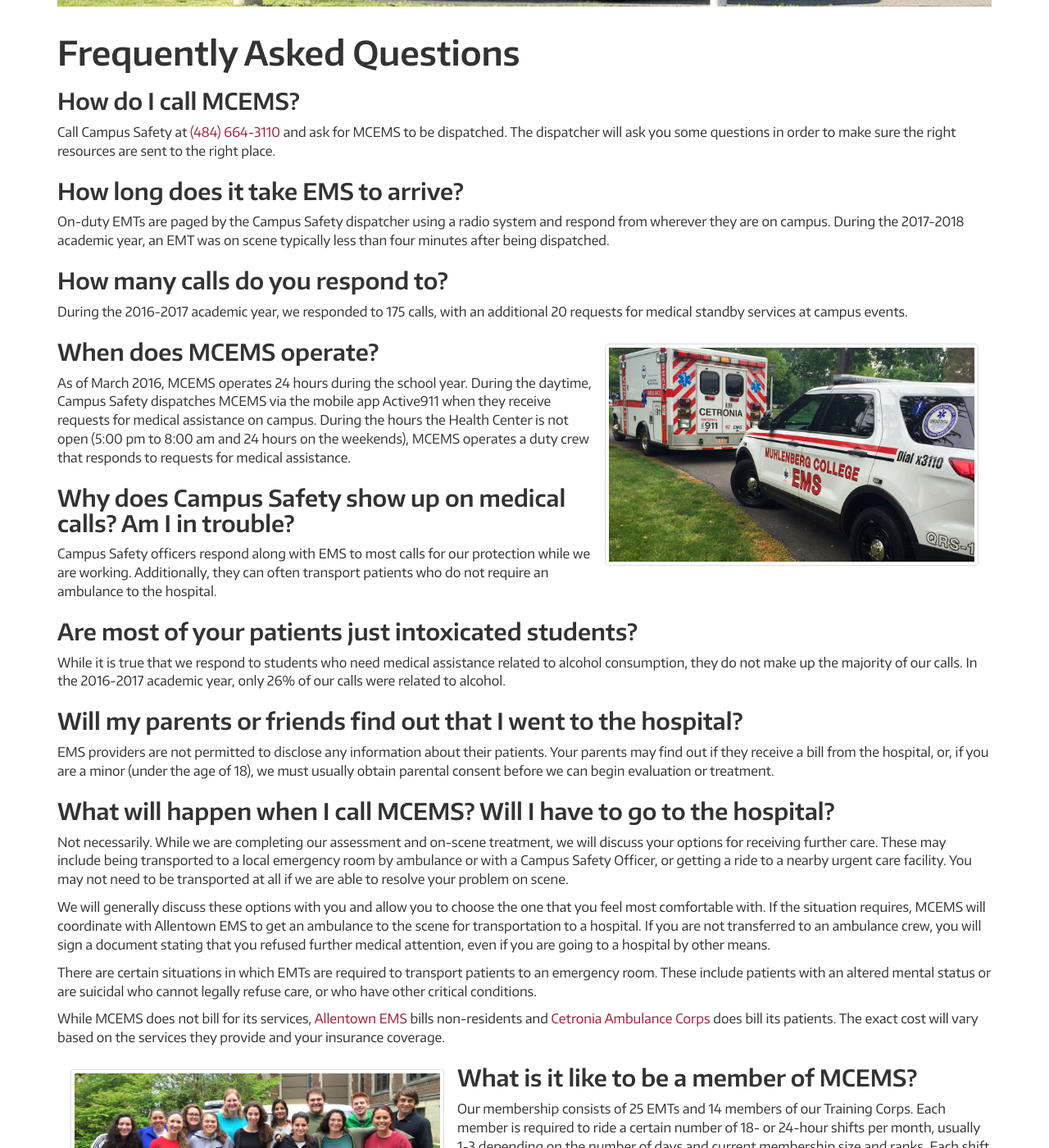
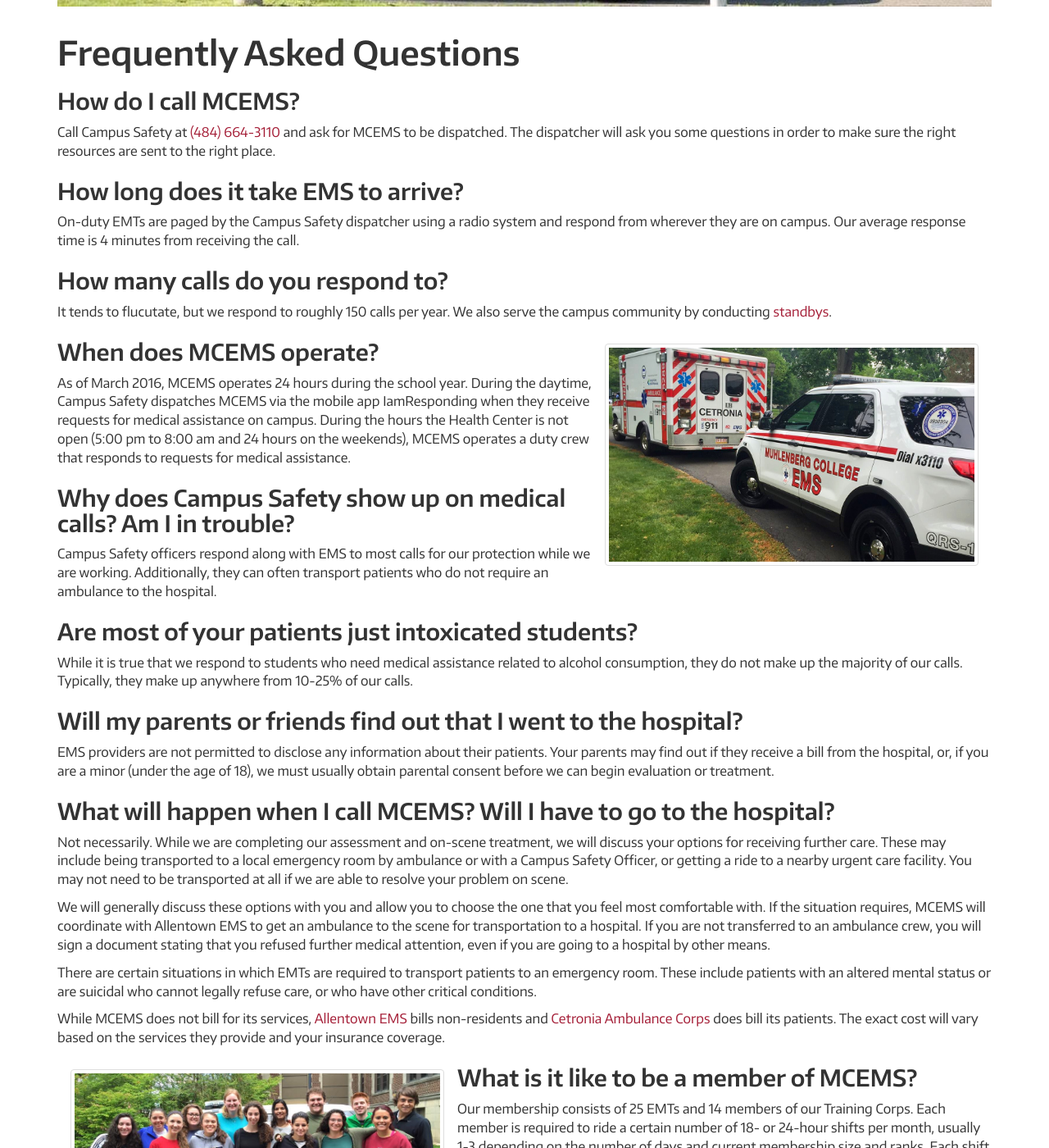
Before and after one commit to MCEMS/www, a Jekyll site: the page built from faq/index.markdown, in a window 1280 px wide and 1400 px high, scrolled down 314 px. Shown: the whole window at 82% size. Built offline with Jekyll 4.4.1, drawn with Linux system fonts in a browser that asks for light colours; nearby versions of some CDN libraries; some of the changed text lies outside the part shown.

Commit message:
Update index.markdown

```diff
--- a/faq/index.markdown
+++ b/faq/index.markdown
@@ -14,11 +14,11 @@
 
 ### How long does it take EMS to arrive?
 
-On-duty EMTs are paged by the Campus Safety dispatcher using a radio system and respond from wherever they are on campus. During the 2017-2018 academic year, an EMT was on scene typically less than four minutes after being dispatched.
+On-duty EMTs are paged by the Campus Safety dispatcher using a radio system and respond from wherever they are on campus. Our average response time is 4 minutes from receiving the call.
 
 ### How many calls do you respond to?
 
-During the 2016-2017 academic year, we responded to 175 calls, with an additional 20 requests for medical standby services at campus events.
+It tends to flucutate, but we respond to roughly 150 calls per year. We also serve the campus community by conducting [standbys](/standby-request).
 
 <div class="pull-right" style="max-width:40%;margin:1em;">
   <div class="thumbnail">
@@ -28,7 +28,7 @@
 
 ### When does MCEMS operate?
 
-As of March 2016, MCEMS operates 24 hours during the school year. During the daytime, Campus Safety dispatches MCEMS via the mobile app Active911 when they receive requests for medical assistance on campus. During the hours the Health Center is not open (5:00 pm to 8:00 am and 24 hours on the weekends), MCEMS operates a duty crew that responds to requests for medical assistance.
+As of March 2016, MCEMS operates 24 hours during the school year. During the daytime, Campus Safety dispatches MCEMS via the mobile app IamResponding when they receive requests for medical assistance on campus. During the hours the Health Center is not open (5:00 pm to 8:00 am and 24 hours on the weekends), MCEMS operates a duty crew that responds to requests for medical assistance.
 
 ### Why does Campus Safety show up on medical calls? Am I in trouble?
 
@@ -36,7 +36,7 @@
 
 ### Are most of your patients just intoxicated students?
 
-While it is true that we respond to students who need medical assistance related to alcohol consumption, they do not make up the majority of our calls. In the 2016-2017 academic year, only 26% of our calls were related to alcohol.
+While it is true that we respond to students who need medical assistance related to alcohol consumption, they do not make up the majority of our calls. Typically, they make up anywhere from 10-25% of our calls.
 
 ### Will my parents or friends find out that I went to the hospital?
 
@@ -64,6 +64,6 @@
 
 Many of our members have been cleared to drive QRS-1, our response vehicle, by taking an Emergency Vehicle Operator Course (EVOC) as well as going through our own familiarization program. We hold monthly training drills at which we review and practice skills, learn new protocols, and do team building exercises.
 
-We allow our members to be anywhere on campus while they are on duty. Each member carries a radio and a pager to be alerted to calls and for communication with the rest of the duty crew. We have also rolled out a computer-based dispatching system, [Active911](https://active911.com/), that works through mobile phone apps for daytime response.
+We allow our members to be anywhere on campus while they are on duty. Each member carries a radio and a pager to be alerted to calls and for communication with the rest of the duty crew.
 
 If this sounds appealing to you, come find us at one of our standbys, [email us](mailto:bergems1999@gmail.com), or [learn how to apply for membership](/join-mcems/)!
```
